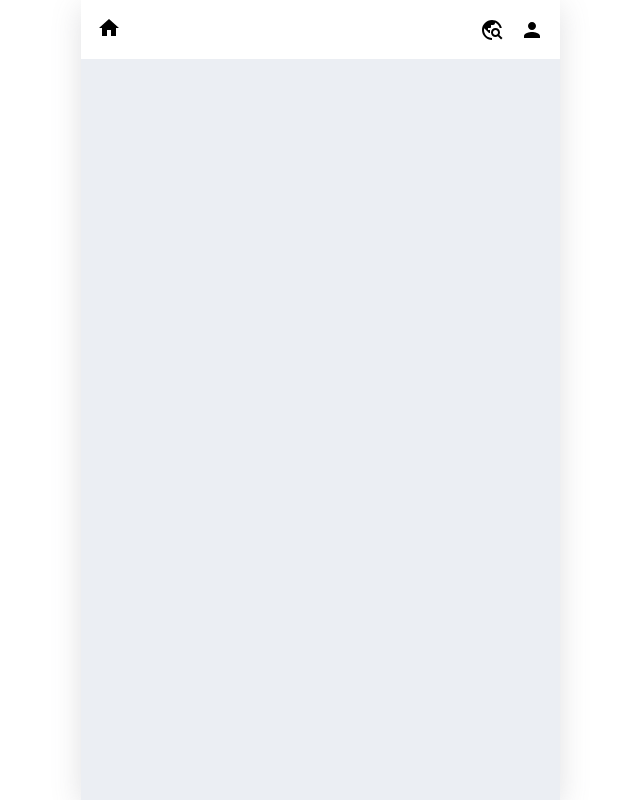
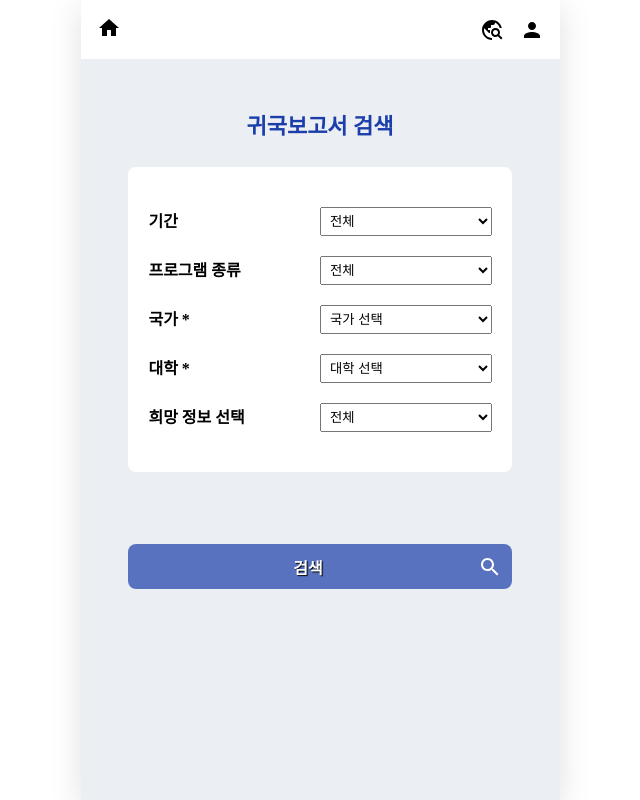
Before and after one commit to hufs-swai-capstone/the-global, a React (Create React App) app in the folder the-global/: page / in a window 1280 px wide. Shown: the whole page, without its empty margins (320-960 px from the left). Built offline with nearby package versions, Linux system fonts and the light colour scheme.

Commit message:
Feat: add SearchPage component for searching and filtering return reports

```diff
--- a/the-global/src/App.js
+++ b/the-global/src/App.js
@@ -3,10 +3,14 @@ import React from "react";
 // components
 import Header from "./components/Header";
 
+// pages
+import SearchPage from "./pages/SearchPage";
+
 function App() {
   return (
     <>
       <Header />
+      <SearchPage />
     </>
   );
 }
--- /dev/null
+++ b/the-global/src/pages/SearchPage.js
@@ -0,0 +1,162 @@
+import React, { useState } from "react";
+import styled from "styled-components";
+
+// style
+import {
+  Container,
+  Heading,
+  InputContainer,
+  SelectContainer,
+  Label,
+  Select,
+  SearchButton,
+  ButtonText,
+} from "../styles/SearchStyle";
+
+// data
+import searchData from "../data/search.json";
+
+// icon
+import SearchIcon from "@mui/icons-material/Search";
+
+const SearchPage = () => {
+  const { periods, programs, countries, universities, informations } =
+    searchData;
+
+  const [selectedPeriod, setSelectedPeriod] = useState("");
+  const [selectedProgram, setSelectedProgram] = useState("");
+  const [selectedCountry, setSelectedCountry] = useState("");
+  const [selectedUniversity, setSelectedUniversity] = useState("");
+  const [selectedInfo, setSelectedInfo] = useState("");
+
+  const handlePeriodChange = (e) => {
+    const value = e.target.value;
+    setSelectedPeriod(value);
+  };
+
+  const handleProgramChange = (e) => {
+    const value = e.target.value;
+    setSelectedProgram(value);
+  };
+
+  const handleCountryChange = (e) => {
+    const value = e.target.value;
+    setSelectedCountry(value);
+    setSelectedUniversity("");
+  };
+
+  const handleUniversityChange = (e) => {
+    const value = e.target.value;
+    setSelectedUniversity(value);
+  };
+
+  const handleInfoChange = (e) => {
+    const value = e.target.value;
+    setSelectedInfo(value);
+  };
+
+  const handleSearch = () => {
+    console.log("Selected Period:", selectedPeriod);
+    console.log("Selected Program:", selectedProgram);
+    console.log("Selected Country:", selectedCountry);
+    console.log("Selected University:", selectedUniversity);
+    console.log("Selected Info:", selectedInfo);
+  };
+
+  handleSearch();
+
+  return (
+    <Container>
+      <Heading>귀국보고서 검색</Heading>
+      <InputContainer>
+        <SelectContainer>
+          <Label htmlFor="period">기간</Label>
+          <Select
+            id="period"
+            value={selectedPeriod}
+            onChange={handlePeriodChange}
+          >
+            {periods.map((period, index) => (
+              <option key={index} value={period}>
+                {period}
+              </option>
+            ))}
+          </Select>
+        </SelectContainer>
+        <SelectContainer>
+          <Label htmlFor="program">프로그램 종류</Label>
+          <Select
+            id="program"
+            value={selectedProgram}
+            onChange={handleProgramChange}
+          >
+            {programs.map((program, index) => (
+              <option key={index} value={program}>
+                {program}
+              </option>
+            ))}
+          </Select>
+        </SelectContainer>
+        <SelectContainer>
+          <Label htmlFor="country">국가 *</Label>
+          <Select
+            id="country"
+            required
+            value={selectedCountry}
+            onChange={handleCountryChange}
+          >
+            <option disabled value="">
+              국가 선택
+            </option>
+            {countries.map((country, index) => (
+              <option key={index} value={country}>
+                {country}
+              </option>
+            ))}
+          </Select>
+        </SelectContainer>
+        <SelectContainer>
+          <Label htmlFor="university">대학 *</Label>
+          {selectedCountry === "" ? (
+            <Select>
+              <option value="">대학 선택</option>)
+            </Select>
+          ) : (
+            <Select
+              id="university"
+              value={selectedUniversity}
+              onChange={handleUniversityChange}
+            >
+              <option value="">대학 선택</option>
+              {universities[selectedCountry].map((university, index) => (
+                <option key={index} value={university}>
+                  {university}
+                </option>
+              ))}
+            </Select>
+          )}
+        </SelectContainer>
+        <SelectContainer>
+          <Label htmlFor="selectedInfo">희망 정보 선택</Label>
+          <Select
+            id="selectedInfo"
+            value={selectedInfo}
+            onChange={handleInfoChange}
+          >
+            {informations.map((info, index) => (
+              <option key={index} value={info}>
+                {info}
+              </option>
+            ))}
+          </Select>
+        </SelectContainer>
+      </InputContainer>
+      <SearchButton>
+        <ButtonText>검색</ButtonText>
+        <SearchIcon />
+      </SearchButton>
+    </Container>
+  );
+};
+
+export default SearchPage;
--- /dev/null
+++ b/the-global/src/styles/SearchStyle.js
@@ -0,0 +1,63 @@
+import styled from "styled-components";
+
+export const Container = styled.div`
+  display: flex;
+  flex-direction: column;
+  align-items: center;
+`;
+
+export const Heading = styled.div`
+  font-size: 22px;
+  font-weight: bold;
+  color: #1b3eaa;
+  margin-bottom: 6%;
+  margin-top: 12%;
+`;
+
+export const InputContainer = styled.div`
+  width: 80%;
+  background-color: white;
+  border-radius: 8px;
+  padding: 40px 20px;
+  display: flex;
+  flex-direction: column;
+  gap: 20px;
+`;
+
+export const SelectContainer = styled.div`
+  display: flex;
+  align-items: center;
+  justify-content: space-between;
+`;
+
+export const Label = styled.label`
+  font-weight: bold;
+  margin-right: 10px;
+`;
+
+export const Select = styled.select`
+  width: 50%;
+  padding: 5px;
+`;
+
+export const SearchButton = styled.button`
+  display: flex;
+  align-items: center;
+  justify-content: center;
+  width: 80%;
+  height: 45px;
+  padding: 10px;
+  border-radius: 8px;
+  margin-top: 15%;
+  border: none;
+  background-color: rgba(27, 62, 170, 0.7);
+  color: white;
+  font-weight: bold;
+  text-shadow: 1px 1px 1px black;
+`;
+
+export const ButtonText = styled.div`
+  flex: 1;
+  text-align: center;
+  font-size: 16px;
+`;
```
Also changed, not shown: the-global/src/data/search.json (renamed from the-global/public/data/search.json).
